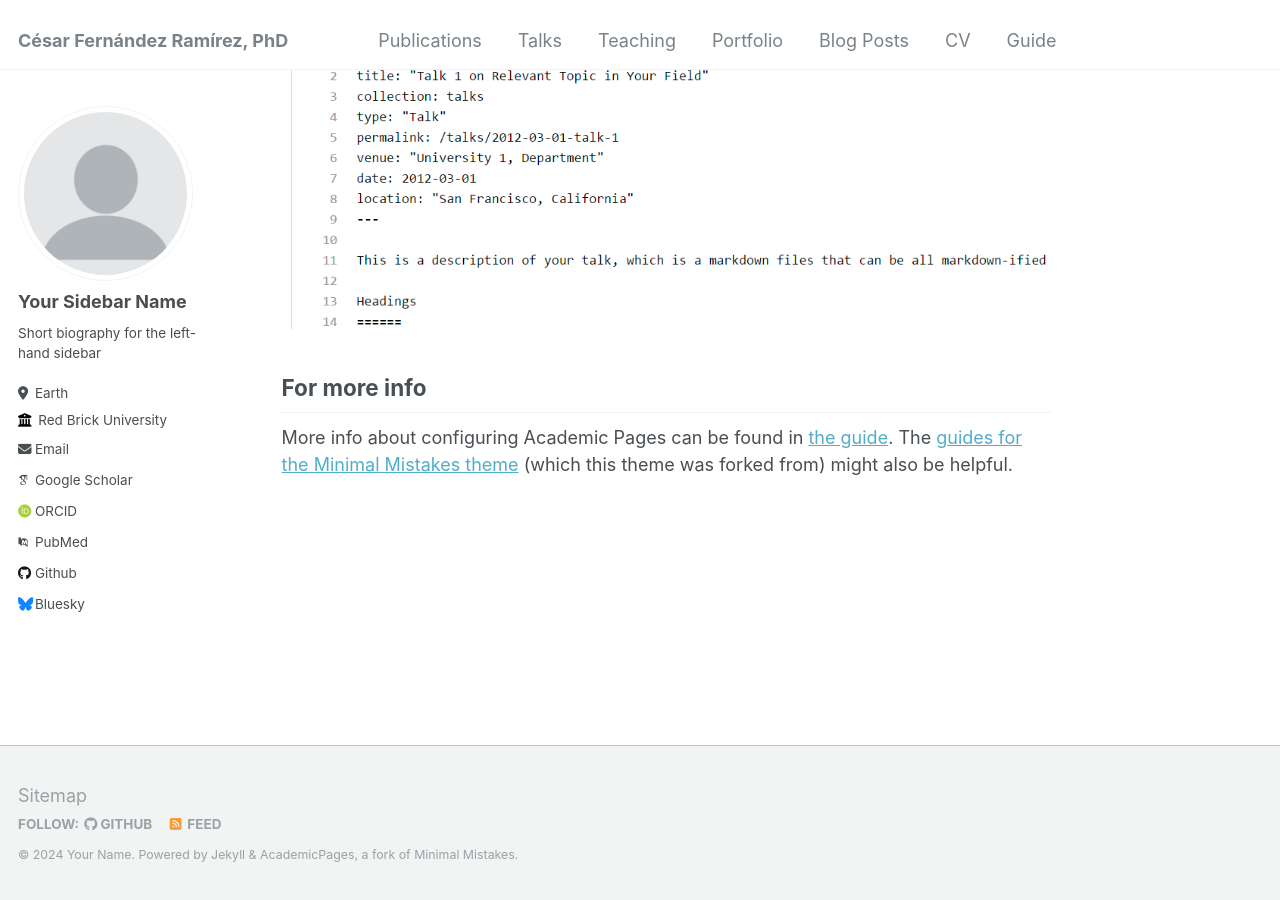
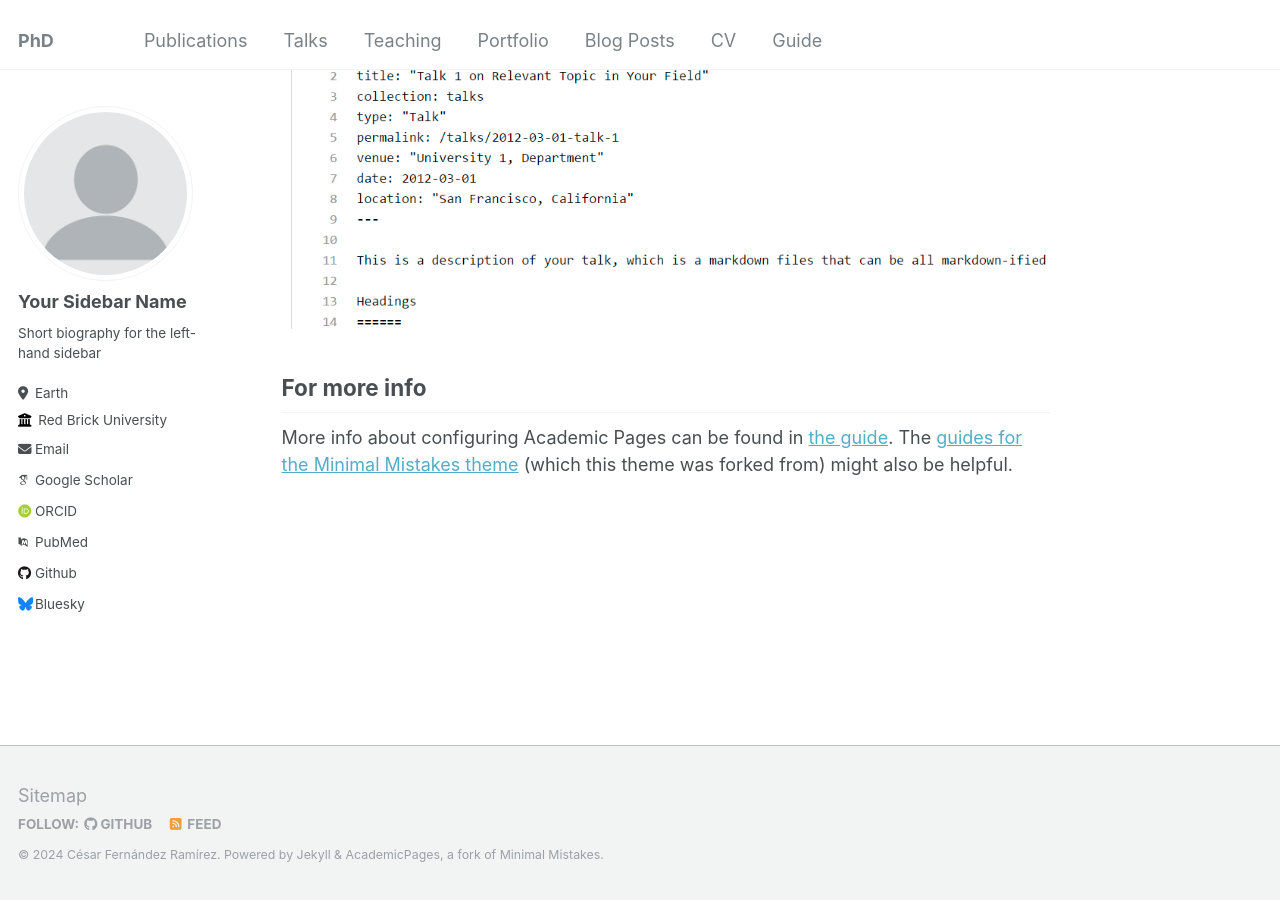
Before and after one commit to cefera/cefera.github.io, a Jekyll site: the page built from _pages/about.md, in a window 1280 px wide and 900 px high, scrolled down 2660 px. Built offline with Jekyll 4.4.1, drawn with Linux system fonts in a browser that asks for light colours; some web fonts are replaced.

```diff
--- a/_config.yml
+++ b/_config.yml
@@ -8,9 +8,9 @@
 
 # Basic Site Settings
 locale                   : "en-US"
-title                    : "César Fernández Ramírez, PhD"
+title                    : "PhD"
 title_separator          : "-"
-name                     : &name "Your Name"
+name                     : &name "César Fernández Ramírez"
 description              : &description "personal description"
 url                      : https://cefera.github.io # the base hostname & protocol for your site e.g. "https://mmistakes.github.io"
 baseurl                  : "" # the subpath of your site, e.g. "/blog"
```
